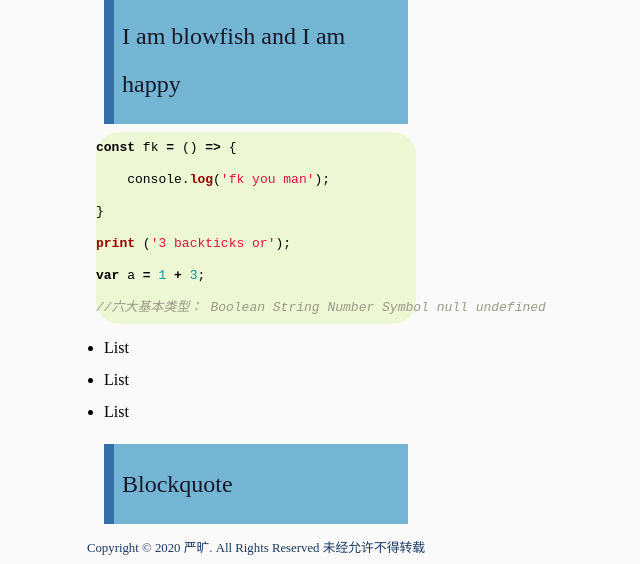
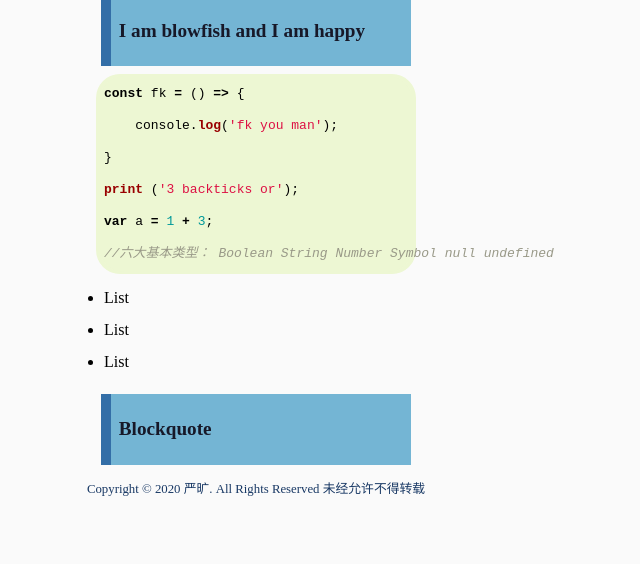
Before and after one commit to yankuang608/yankuang608.github.io, a Jekyll site: the page built from _posts/2020-06-19-two-fish.md, in a window 1280 px wide. Shown: the part 2932-3496 px from the top of the page, without its empty margins (384-1024 px from the left). Built offline with Jekyll 4.4.1, drawn with Linux system fonts in a browser that asks for light colours; some web fonts are replaced; after the commit the page ends 3437 px from its top, so only the background shows below that.

Commit message:
Update detail.css

```diff
--- a/css/detail.css
+++ b/css/detail.css
@@ -116,14 +116,15 @@ blockquote{
     background: #74b5d4;
     border-left: 10px solid #336ea7;
     padding: 0.5rem 0.5rem;
-    margin: 0.5rem 0.5rem;
+    margin: 0.5rem 0.3rem;
     quotes: "\201C""\201D""\2018""\2019";
-    font-size: 1.5rem;
+    font-size: 1.2rem;
+    font-weight: bolder;
 }
 
 /* 代码高亮样式 */
 .highlight table td { padding: 2px; } /* 设置代码中每个变量间间距 */
-.highlight table pre { margin: 4px; }
+.highlight table pre { margin: 0.5rem 0.3rem; }
 .highlight .cm {
   color: #999988;
   font-style: italic;
@@ -333,4 +334,5 @@ blockquote{
 .highlight {
   background-color: #edf7d3;
   border-radius: 1.5rem;
+  padding: 2px 4px;
 }
```
